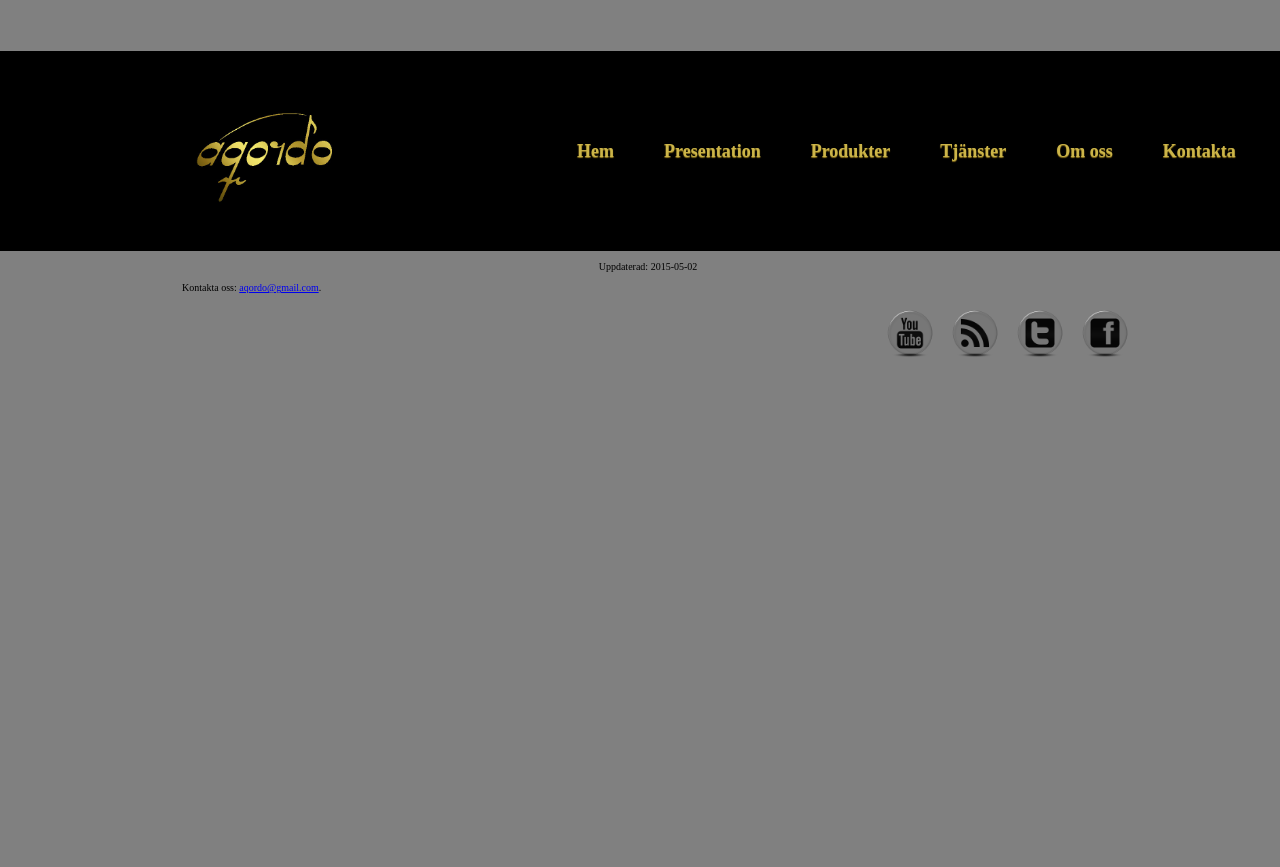
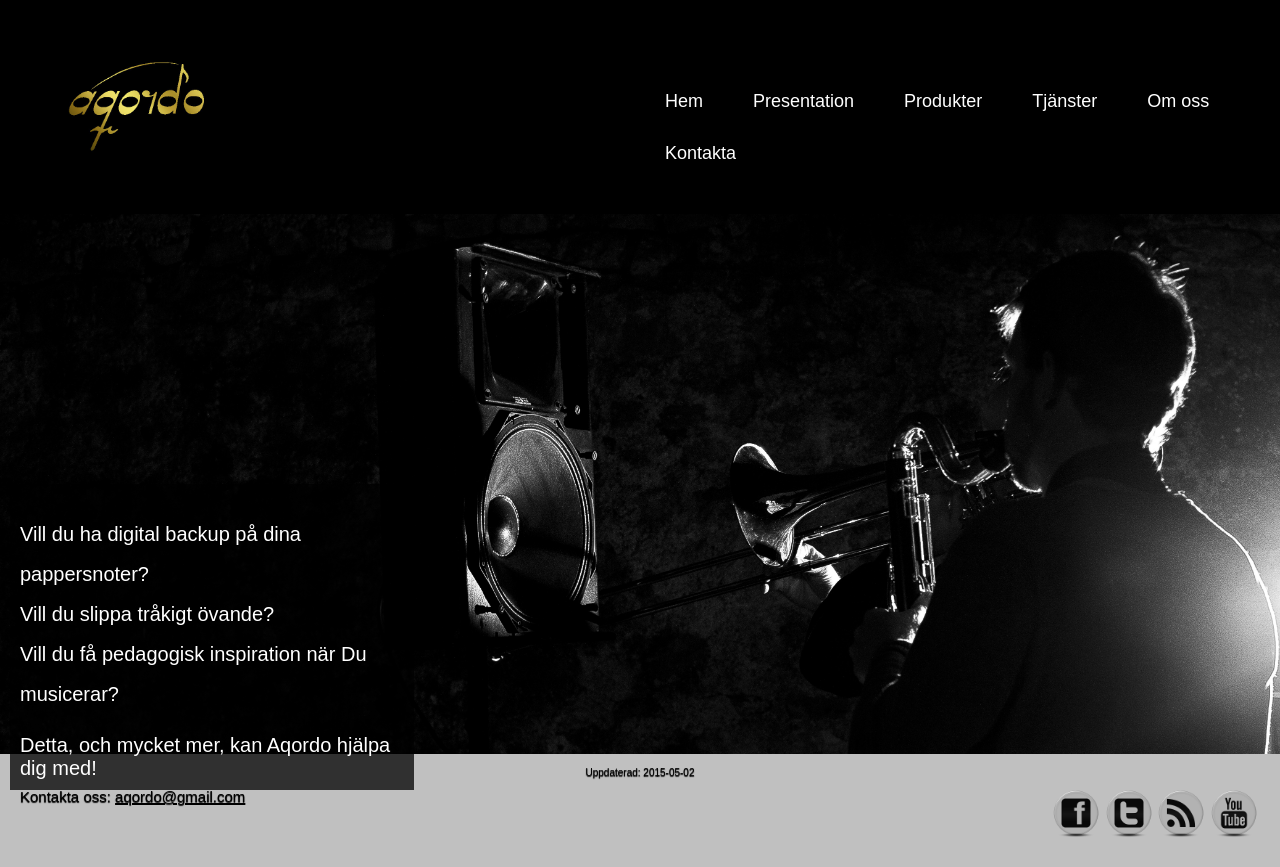
Before and after one commit to Malejni/Aqordify, a PHP site: page / in a window 1280 px wide. Before the commit the page ends 357 px from the top, so only its background shows below. Run offline with PHP 8.4, Linux system fonts and the light colour scheme.

Commit message:
new php version

```diff
--- /dev/null
+++ b/footer.php
@@ -0,0 +1,17 @@
+
+<div id="footer">
+  <div class="update"> Uppdaterad: 2015-05-02</p>
+
+	<div id="mailbox">
+		<div class="mail">Kontakta oss:
+		<a href="mailto:aqordo@gmail.com">aqordo@gmail.com</a>
+		</div>
+	</div>
+
+	<div id="ikonbox">
+		<a class="ikon" href="http://facebook.com"><img src="img/facebook1.png" style="width:50px; height:50px"></a>
+		<a class="ikon" href="http://twitter.com"><img src="img/twitter2.png" style="width:50px; height:50px"></a>
+		<a class="ikon" href="http://randomblogg.com"><img src="img/rss1.png" style="width:50px; height:50px"></a>
+		<a class="ikon" href="http://youtube.com"><img src="img/youtube1.png" style="width:50px; height:50px"></a>
+	</div>
+</div>
--- /dev/null
+++ b/header.php
@@ -0,0 +1,90 @@
+
+	   <div class="navbar"><img src="img/gold2.jpeg" alt="Aqordo Logo">
+
+	   <nav id="nav">
+
+        <ul id="navigation">
+
+            <li><a href="#" class="first">Hem</a></li>
+
+            <li><a href="#">Presentation <!--&raquo;--></a>
+
+            <!-- DROPDOWN MENU WITH EXAMPLES <ul>
+
+                <li><a href="#">Web Development</a></li>
+
+                <li><a href="#">Logo Design</a></li>
+
+                <li><a href="#">Identity & Branding &raquo;</a>
+
+                    <ul>
+
+                        <li><a href="#">Business Cards</a></li>
+
+                        <li><a href="#">Brochures</a></li>
+
+                        <li><a href="#">Envelopes</a></li>
+
+                        <li><a href="#">Flyers</a></li>
+
+                    </ul>
+
+                </li>
+
+                <li><a href="#">Wordpress</a></li>
+
+            </ul>
+
+        </li>
+		-->
+
+            <li><a href="#">Produkter <!--&raquo;--></a>
+
+            <!-- MORE DROPDOWN MENU EXAMPLES TO USE
+
+			<ul>
+
+                <li><a href="#">Graphic Design</a></li>
+
+                <li><a href="#">Photography</a></li>
+
+                <li><a href="#">Architecture</a></li>
+
+                <li><a href="#">Calligraphy</a></li>
+
+                <li><a href="#">Film &raquo;</a>
+
+                    <ul>
+
+                        <li><a href="#">John Carter</a></li>
+
+                        <li><a href="#">The Avengers</a></li>
+
+                        <li><a href="#">The Amazing SpiderMan</a></li>
+
+                        <li><a href="#">Madagascar 3</a></li>
+
+                    </ul>
+
+                </li>
+
+                <li><a href="#">Graffity </a></li>
+
+            </ul>
+
+        </li>
+
+		-->
+
+                <li><a href="#">Tjänster</a></li>
+
+                <li><a href="#">Om oss</a></li>
+
+                <li><a href="#" class="last">Kontakta</a></li>
+
+            </ul>
+
+        </nav>
+</div>
+
+</div>
--- /dev/null
+++ b/index.php
@@ -0,0 +1,48 @@
+<!DOCTYPE HTML>
+
+<html>
+
+<head>
+    <title>Aqordify</title>
+    <meta http-equiv="Content-Type" content="text/html; charset=UTF-8">
+    <link rel="stylesheet" type="text/css" href="stylesheet.css" />
+</head>
+
+<body>
+
+    <div id="container">
+
+            <?php include 'header.php';?>
+
+
+        <div id="content">
+
+            <div class="front">
+                <img src="img/singing.jpg" alt="bild">
+
+                    <h1>
+                        <ul>
+                            <li>Vill du ha digital backup på dina pappersnoter?</li>
+
+                            <li>Vill du slippa tråkigt övande?</li>
+
+                            <li>Vill du få pedagogisk inspiration när Du musicerar?</li>
+                        </ul>
+                            Detta, och mycket mer, kan Aqordo hjälpa dig med!
+                    </h1>
+            </div>
+
+        </div>
+
+
+
+            <div id="footer">
+                <?php include 'footer.php';?>
+            </div><!--End of footer-->
+
+
+    </div>
+
+</body>
+
+</html>
--- a/stylesheet.css
+++ b/stylesheet.css
@@ -1,18 +1,32 @@
 /* USE ENGLISH! COMMENT YOUR WORK! Aqordify browser stylesheet */
 
+
+
+/* Body style */
+body {
+  margin:0px;
+  background-color:black;
+}
+
+#container {
+    position: relative;
+    margin: 0px;
+    background-color:black;
+}
+
 /* Header style */
-
-header {
+#header {
     margin-top: 4%;
     background-color: black;
     height: 200px;
     width: 100%;
 }
 
-header img {
+.navbar img {
     height: 100px;
-	margin-left: 15%;
+    margin-left: 5%;
     margin-top: 55px;
+    margin-bottom: 55px;
 }
 
 /* Main Navigation */
@@ -20,11 +34,11 @@ header img {
 
     position:relative;
 
-    width: 60%;
+    width: 50%;
 
     /*margin:0 auto; */
 
-    margin-top:80px;
+    margin-top:75px;
 
 	float: right;
 
@@ -37,6 +51,7 @@ ul#navigation {
     position:relative;
 
     float:left;
+    font-family: sans-serif;
 
 }
 
@@ -45,8 +60,6 @@ ul#navigation li {
     display:inline;
 
     font-size:18px;
-
-    font-weight:bold;
 
     margin:0;
 
@@ -66,9 +79,9 @@ ul#navigation li a {
 
     padding:10px 25px;
 
-    color: #ccb549;
+    color: white;
 
-    text-shadow:0px 1px 1px #92771d;
+    text-shadow:0px 1px 1px black;
 
     text-decoration:none;
 
@@ -97,7 +110,7 @@ ul#navigation li a {
 ul#navigation li a:hover {
 
     background: #2a2a2a;
-    color: #ccb549;
+    color: white;
 
 }
 ul#navigation li a.first {
@@ -200,9 +213,9 @@ ul#navigation ul li {
 
     padding:7px 15px;
 
-    color:#ccb549;
+    color:white;
 
-    text-shadow:0px 1px 1px #92771d;
+    text-shadow:0px 1px 1px black;
 
     text-decoration:none;
 
@@ -220,35 +233,84 @@ ul#navigation ul li {
 
 
 
-/* Body style */
-body {
-  background-color: grey;
-  margin: auto;
+#content {
+    background-color: black;
+    color:silver;
+    font: Sans-Serif;
+
 }
 
+.front img{
+    max-width: 100%;
+    max-height: 100%;
+    display: block;
+
+}
+
+h1 {
+  position: absolute;
+  float: left;
+  display: inline;
+  bottom: 10px;
+  left: 10px;
+  max-width: 30%;
+  background: rgba(0, 0, 0, 0.75);
+  padding: 10px 10px;
+  color: white;
+  margin: 0;
+  font: 20px Sans-Serif;
+
+  -webkit-box-decoration-break: clone;
+  box-decoration-break: clone;
+}
+
+.opp h1 {
+  background: rgba(255, 255, 255, 0.75);
+  color: black;
+}
+
+ul{
+    list-style: none;
+    padding:0% 0% 0% 0%;
+    line-height: 200%;
+}
 /* Footer style */
-footer {
+#footer {
 	width: 100%;
-	max-width: 1000px;
-	margin: auto;
+    height: 100px;
 	/*overflow: auto;*/ /* Overflow created a scroll list at the bottom of the footer/page. Removing this solved the problem. I recommend we don't use this attribute. */
-	background-color: gray;
+	background-color:silver;
+    padding-top: 0.5%;
+    font-family: sans-serif;
+    text-shadow:0px 1px 1px black;
+
   }
-.footer	{
+.update	{
 	text-align: center;
 	position: relative;
-    left: 8px;
-	font-size: 10px;
-}
-.mail {
-	position: relative;
-	left: 42px;
 	font-size: 10px;
 }
 
-.ikon {
+#mailbox {
+    width: 500px;
+    float: left;
+    clear: right;
+    padding-left: 20px;
+
+}
+
+.mail {
+	position: relative;
+    float: left;
+    clear: right;
+	font-size: 15px;
+}
+
+a{
+    color: black;
+}
+
+#ikonbox {
+    width: 250px;
     float: right;
-    width: 55px;
-    height: 90px;
-    margin: 5px;
 }
```
Lines whose indentation alone changed are shown as unchanged.
